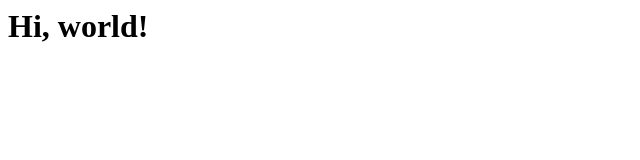
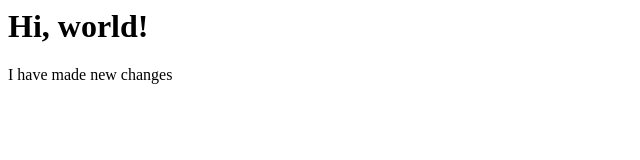
Before and after one commit to InaIzvorean/my-projects, a plain HTML site: page index.html in a window 1280 px wide. Shown: the whole page, without its empty margins (0-640 px from the left). Drawn offline with Linux system fonts and the light colour scheme.

Commit message:
new changes

```diff
--- a/index.html
+++ b/index.html
@@ -1 +1,2 @@
 <h1> Hi, world!</h1>
+<p>I have made new changes</p>
```
